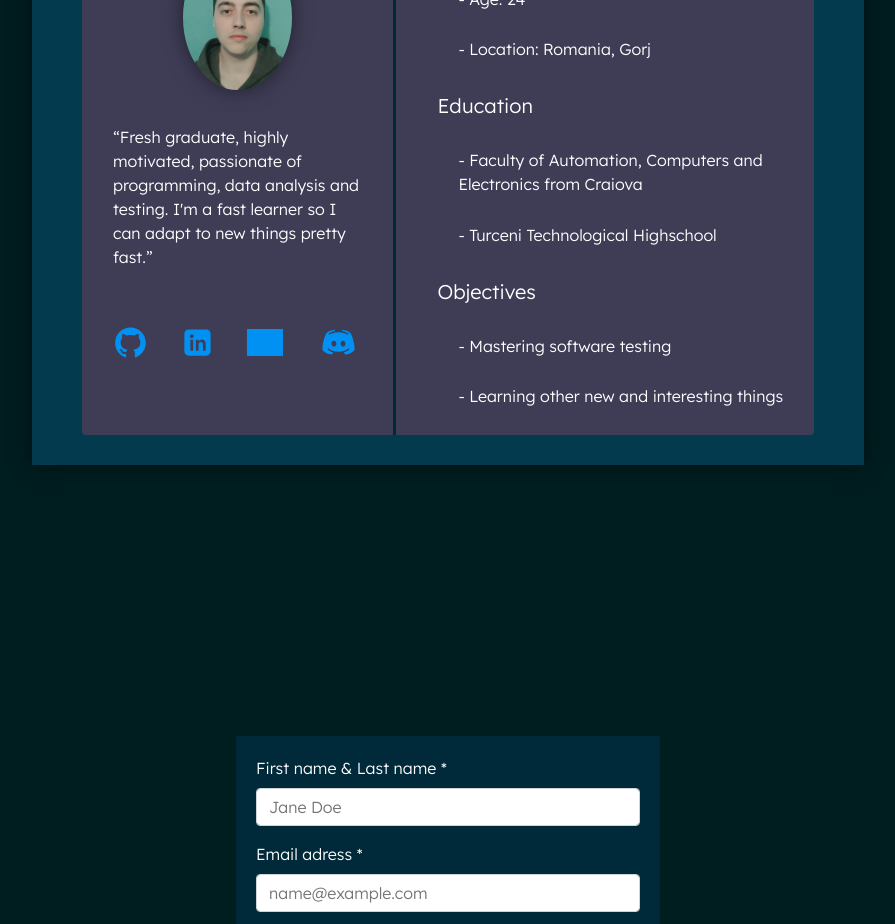
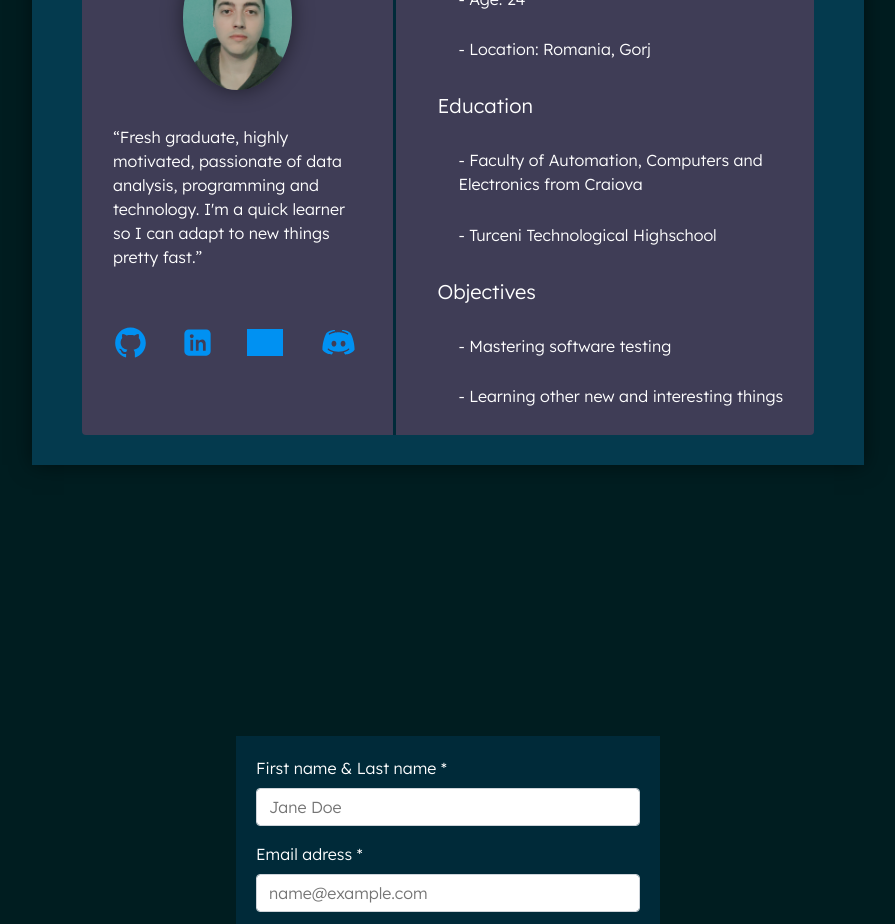
Before and after one commit to boltex33/portfolio, a React (Create React App) app: page / in a window 1280 px wide. Shown: the part 1080-2004 px from the top of the page, without its empty margins (192-1087 px from the left). Built offline with nearby package versions, Linux system fonts and the light colour scheme; grey boxes are pictures that could not be loaded; a web font is replaced by a local one.

Commit message:
update-cv

```diff
--- a/src/components/About.js
+++ b/src/components/About.js
@@ -10,7 +10,7 @@ import FlashMessage from "react-flash-message";
 function About() {
   const [alert, setAlert] = useState(false);
   const onButtonClickHandler = () => {
-    navigator.clipboard.writeText("Boltex#4834");
+    navigator.clipboard.writeText("boltex");
     setAlert(true);
     setTimeout(() => setAlert(false), 2000);
   };
@@ -21,7 +21,7 @@ function About() {
           <img className="img-profile" src={profile} alt="profile" />
           <h5>
             <q>
-              Fresh graduate, highly motivated, passionate of programming, data analysis and testing. I'm a fast learner so I can adapt to new things pretty fast.
+              Fresh graduate, highly motivated, passionate of data analysis, programming and technology. I'm a quick learner so I can adapt to new things pretty fast.
             </q>
           </h5>
           <h6>
```
